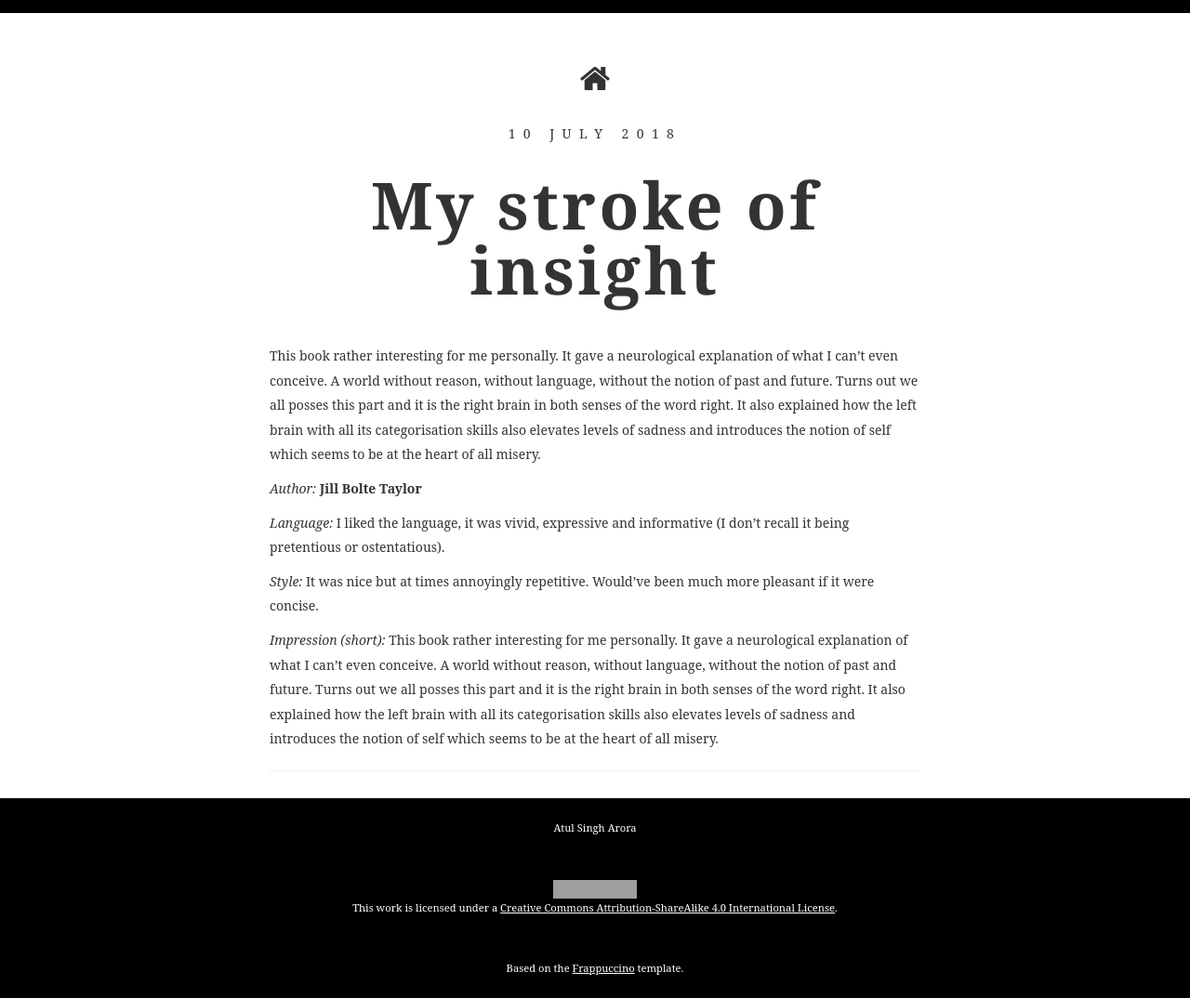
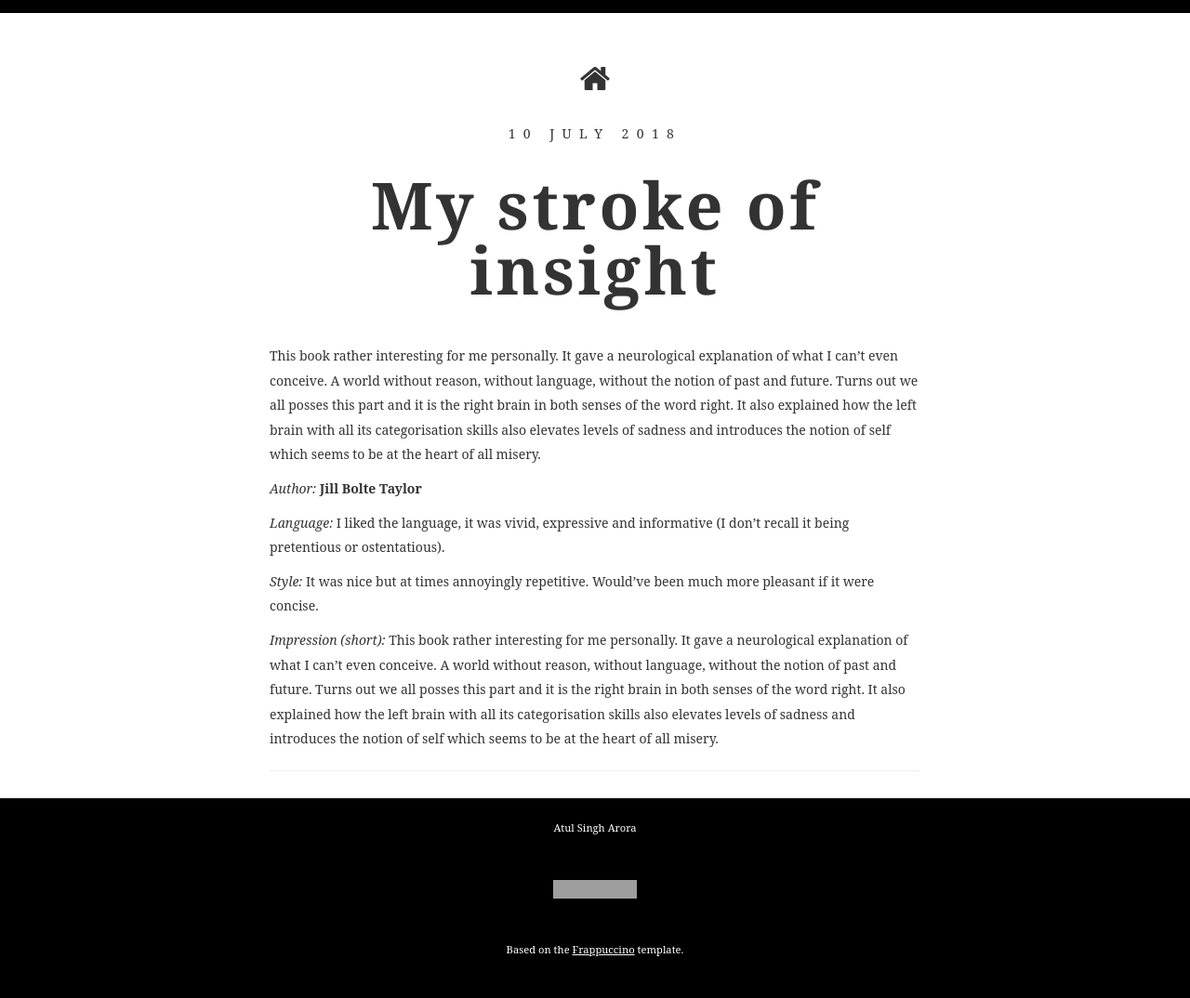
Before and after one commit to gleaned/gleaned.github.io, a Jekyll site: the page built from _posts/2018-07-10-firstpost.md, in a window 1280 px wide. Shown: the whole page at 93% size. Built offline with Jekyll 4.4.1, drawn with Linux system fonts in a browser that asks for light colours; some web fonts are replaced; grey boxes are pictures that could not be loaded.

Commit message:
/ ‘_layouts/default.html’

```diff
--- a/_layouts/default.html
+++ b/_layouts/default.html
@@ -40,7 +40,7 @@
 		</div>
 
 		<div class="container">
-			<a rel="license" href="http://creativecommons.org/licenses/by-sa/4.0/"><img alt="Creative Commons Licence" style="border-width:0" src="https://i.creativecommons.org/l/by-sa/4.0/88x31.png" /></a><br />This work is licensed under a <a rel="license" href="http://creativecommons.org/licenses/by-sa/4.0/">Creative Commons Attribution-ShareAlike 4.0 International License</a>.
+			<a rel="license" href="http://creativecommons.org/licenses/by-sa/4.0/"><img alt="Creative Commons Licence" style="border-width:0" src="https://i.creativecommons.org/l/by-sa/4.0/88x31.png" /></a>
 		</div>
 
 		<div class="container"> Based on the <a href="http://richbray.me/frap/">Frappuccino</a> template.</div>
```
